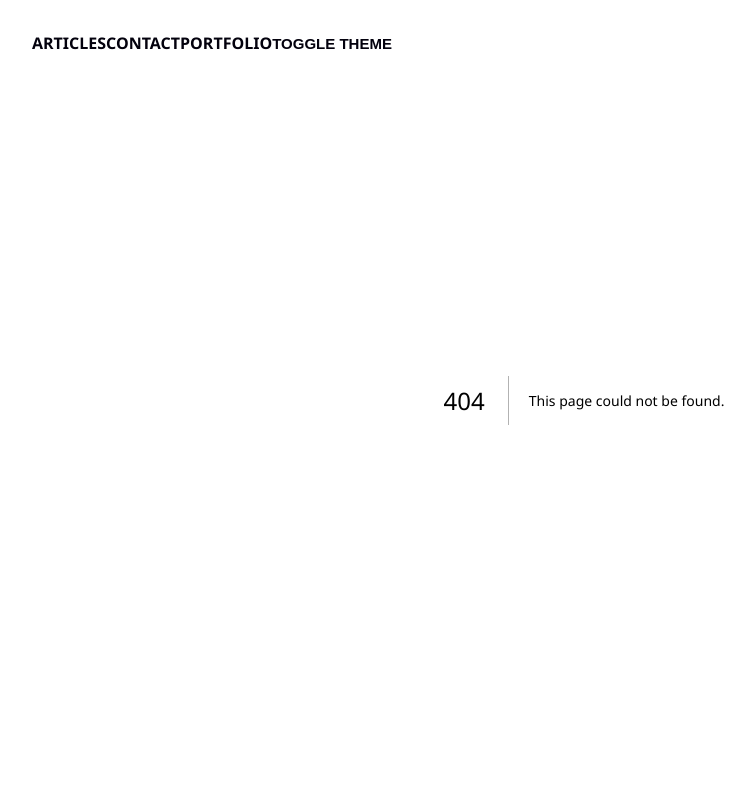
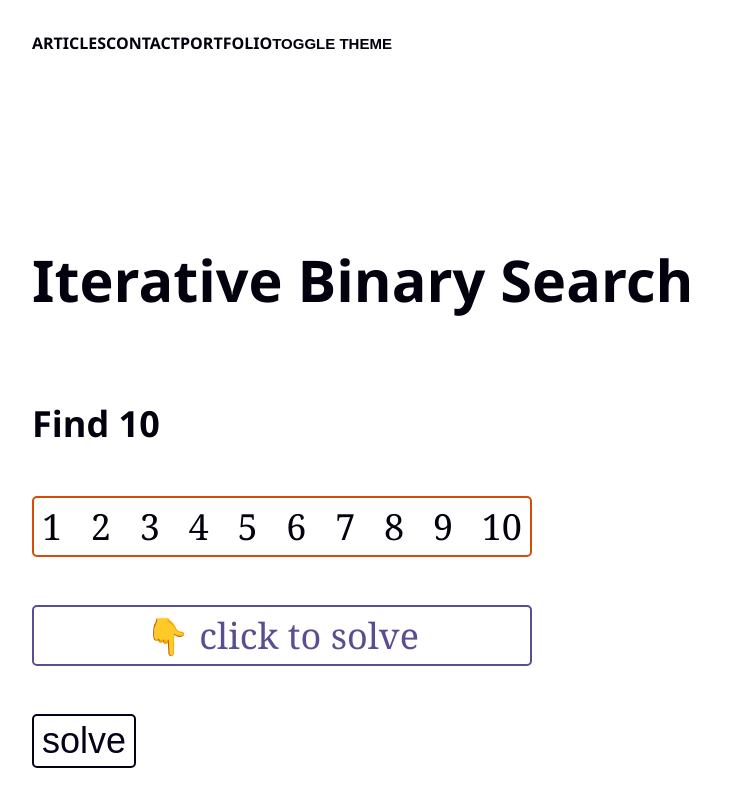
Before and after one commit to permalik/tymalik_primary, a Next.js app: page /foundation/iterativeBinarySearch in a window 1280 px wide. Before the commit this address had no page. Shown: the top 800 px of the page, without its empty margins (56-811 px from the left). Built offline with nearby package versions, Linux system fonts and the light colour scheme.

Commit message:
Build iterativeBinarySearch

```diff
--- /dev/null
+++ b/pages/foundation/iterativeBinarySearch.tsx
@@ -0,0 +1,149 @@
+import Head from "next/head";
+import {useState} from "react";
+
+import FoundationLayout
+  from "../../components/content/foundation/foundationLayout";
+
+import styles from "../../styles/foundation/IterativeBinarySearch.module.scss";
+
+const orderedRange = Array.apply(0, new Array(10)).map(function (_, i) {
+  return i + 1;
+});
+
+const randomNumber = ~~(Math.random() * 10) + 1;
+
+let targetValue: number = 0;
+
+const iterativeBinarySearch = function (array: number[], targetValue: number) {
+  let leftMostItem = 0;
+  let rightMostItem = array.length - 1;
+  let centerItem;
+
+  while (rightMostItem >= leftMostItem) {
+    centerItem = leftMostItem + Math.floor((rightMostItem - leftMostItem) / 2);
+
+    if (array[centerItem] === targetValue) {
+      return (
+        <li className={styles.solutionLi} key={centerItem}>
+          {centerItem + 1}
+        </li>
+      );
+    } else if (array[centerItem] > targetValue) rightMostItem = centerItem - 1;
+    else leftMostItem = centerItem + 1;
+  }
+  return (
+    <li className={styles.solutionLi} key={-1}>
+      -1
+    </li>
+  );
+};
+
+const summary =
+  "Traverse the values of a selection by beginning search from the center index position. Progressively check left/right, determinant upon the relation of the search value in comparison to the selection elements.";
+
+const code = `// Generate sorted array ranging 1-10
+const orderedRange = Array.apply(0,new Array(10)).map(function(_,i){ return i+1 });
+
+// Generate random number for search
+const randomNumber = ~~(Math.random() * 20) + 1;
+
+// Create function to iterate selection
+// If value is successfully located, return value
+// If value is not within selection, return -1
+const iterativeBinarySearch = function (array, targetValue) {
+  let leftMostItem = 0;
+  let rightMostItem = array.length - 1;
+  let centerItem;
+
+  while (rightMostItem >= leftMostItem) {
+  centerItem = leftMostItem + Math.floor((rightMostItem - leftMostItem) / 2);
+
+  if (array[centerItem] == targetValue) return centerItem;
+  if (array[centerItem] > targetValue) rightMostItem = centerItem - 1;
+  else leftMostItem = centerItem + 1;
+}
+return -1;
+};
+
+// Call function
+binarySearch(orderedRange, randomNumber);
+`;
+
+const IterativeBinarySearch = () => {
+  const [renderResult, setRenderResult] = useState(false);
+
+  const toggleState = function () {
+    !renderResult ? setRenderResult(true) : setRenderResult(false);
+  };
+
+  return (
+    <FoundationLayout
+      bestCase="&#937;(1)"
+      editorCode={code}
+      description={summary}
+      foundationTitle="Iterative Binary Search"
+      worstCase="O(log n)"
+    >
+      <Head>
+        <title>Foundation | Iterative Binary Search</title>
+        <meta
+          name="description"
+          content="Algorithm Foundation; Iterative Binary Search"
+        />
+        <meta
+          name="keywords"
+          content="software development, foundation, algorithm, search, linear search"
+        />
+        <link rel="icon" href="/favicon.ico"/>
+      </Head>
+      <section>
+        <h2
+          className={styles.headingTwo}
+          suppressHydrationWarning
+        >
+          Find {randomNumber}
+        </h2>
+        <div className={styles.demoParameters}>
+          <ul className={styles.parameterList}>
+            {orderedRange.map((number, index) => (
+              <li key={index}>{number}</li>
+            ))}
+          </ul>
+        </div>
+        <div
+          className={styles.demoResults}
+          suppressHydrationWarning
+        >
+          {renderResult ? (
+            <ul className={styles.resultList}>
+              {iterativeBinarySearch(orderedRange, randomNumber)}
+              {/* {orderedRange.map((number, index) =>
+                number === targetValue ? (
+                  <li className={styles.solutionLi} key={index}>
+                    {number}
+                  </li>
+                ) : (
+                  <li className={styles.standardLi} key={index}>
+                    {number}
+                  </li>
+                )
+              )} */}
+            </ul>
+          ) : (
+            <p className={styles.resultPlaceholder}>
+              👇 click to solve
+            </p>
+          )}
+        </div>
+        <button
+          className={styles.solveButton}
+          onClick={() => toggleState()}
+        >
+          solve
+        </button>
+      </section>
+    </FoundationLayout>
+  );
+};
+
+export default IterativeBinarySearch;
--- /dev/null
+++ b/styles/foundation/IterativeBinarySearch.module.scss
@@ -0,0 +1,77 @@
+@import '../../styles/variables';
+
+.headingTwo {
+  font-size: clamp(1.6em, 4vw, 2em);
+  font-weight: 600;
+}
+
+.demoParameters,
+.demoResults {
+  background: transparent;
+  border-radius: 5px;
+  font-size: clamp(1.2em, 4.5vw, 2em);
+  padding: 0.25rem 0.5rem;
+  margin: 3rem 0;
+  max-width: 500px;
+}
+
+.demoParameters {
+  border: $orange-accent-color solid 2px;
+  color: $orange-accent-color;
+}
+
+.demoResults {
+  border: $purple-accent-color solid 2px;
+  color: $purple-accent-color;
+}
+
+.parameterList,
+.resultList {
+  align-items: baseline;
+  display: flex;
+  flex-flow: row nowrap;
+  justify-content: space-between;
+}
+
+.parameterList {
+  & > li {
+    list-style: none;
+  }
+}
+
+.resultList {
+  align-items: baseline;
+  display: flex;
+  flex-flow: row nowrap;
+  justify-content: center;
+  & > li {
+    list-style: none;
+  }
+}
+
+.solutionLi {
+  color: $orange-accent-color;
+}
+
+.resultPlaceholder {
+  margin: auto 0;
+  text-align: center;
+}
+
+.solveButton {
+  background: transparent;
+  border: $purple-900 solid 2px;
+  border-radius: 5px;
+  color: $purple-900;
+  font-size: clamp(1.2em, 4.5vw, 2em);
+  padding: 0.25rem 0.5rem;
+  transition: background linear 0.75s;
+  transition: color linear 0.3s;
+  &:hover {
+    background: $purple-900;
+    color: white;
+    cursor: pointer;
+    transition: background linear 0.75s;
+    transition: color linear 0.3s;
+  }
+}
```
